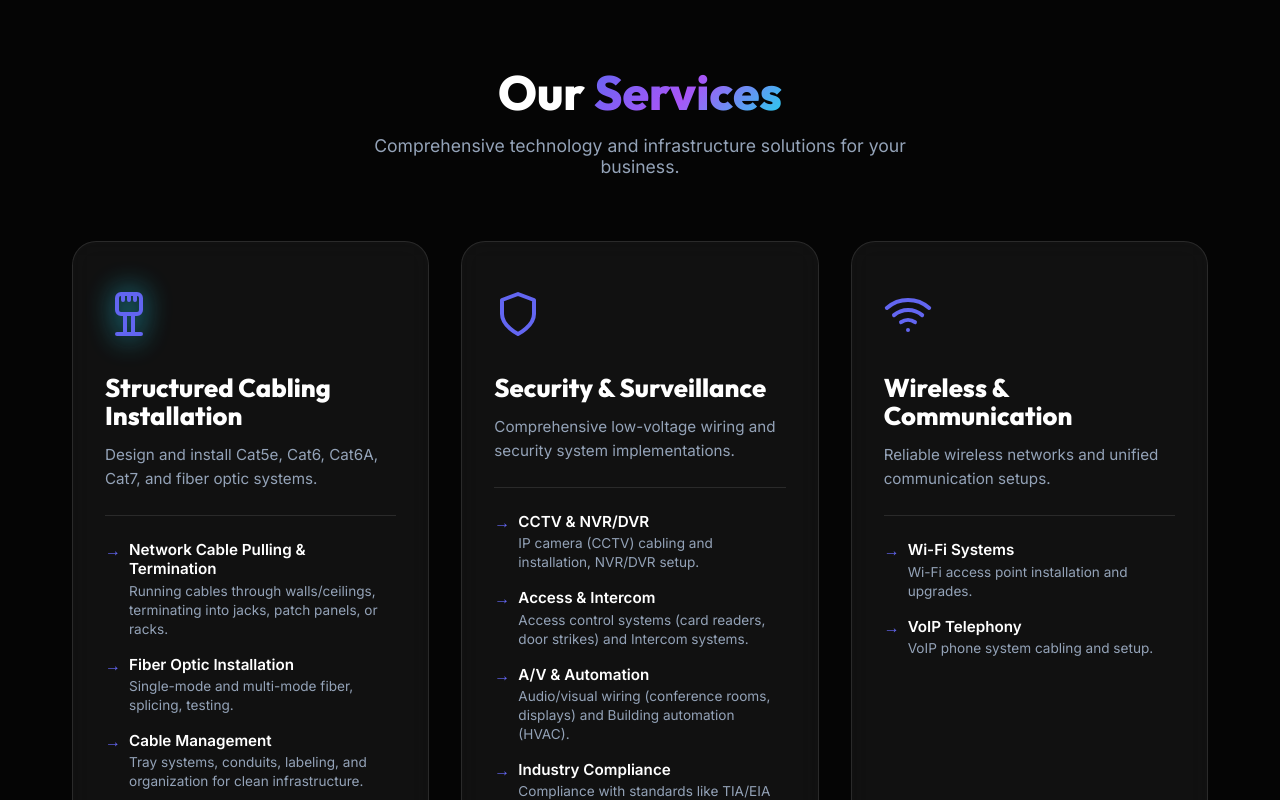
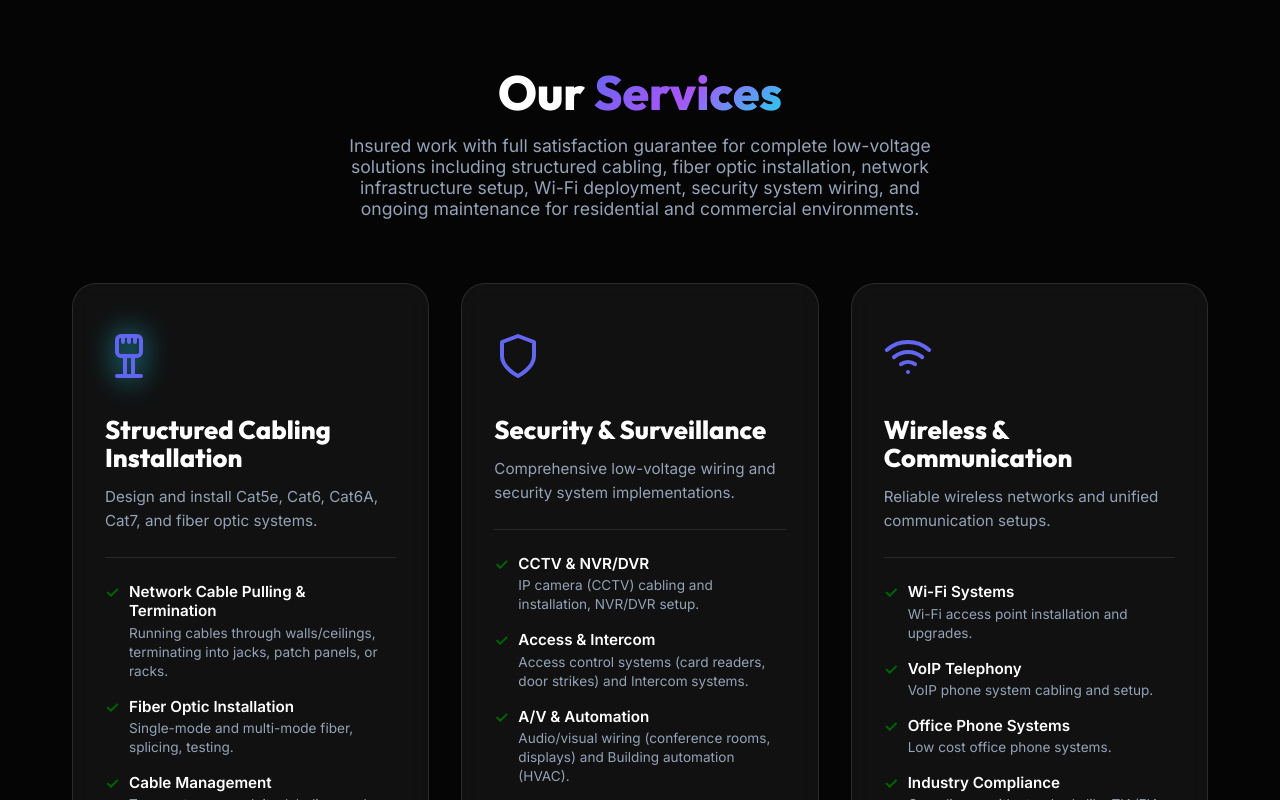
Before and after one commit to normandakh-dev/ultimatetechbc.ca, a Next.js app: page / in a window 1280 px wide. Shown: the part 760-1560 px from the top of the page. Built offline with nearby package versions, Linux system fonts and the light colour scheme; no server answers.

Commit message:
Update Services text and checkmarks

```diff
--- a/src/components/Services.tsx
+++ b/src/components/Services.tsx
@@ -33,7 +33,8 @@ const services = [
     items: [
       { name: "Network Cable Pulling & Termination", detail: "Running cables through walls/ceilings, terminating into jacks, patch panels, or racks." },
       { name: "Fiber Optic Installation", detail: "Single-mode and multi-mode fiber, splicing, testing." },
-      { name: "Cable Management", detail: "Tray systems, conduits, labeling, and organization for clean infrastructure." }
+      { name: "Cable Management", detail: "Tray systems, conduits, labeling, and organization for clean infrastructure." },
+      { name: "Industry Compliance", detail: "Compliance with standards like TIA/EIA and BICSI." }
     ]
   },
   {
@@ -53,7 +54,9 @@ const services = [
     icon: <WifiIcon />,
     items: [
       { name: "Wi-Fi Systems", detail: "Wi-Fi access point installation and upgrades." },
-      { name: "VoIP Telephony", detail: "VoIP phone system cabling and setup." }
+      { name: "VoIP Telephony", detail: "VoIP phone system cabling and setup." },
+      { name: "Office Phone Systems", detail: "Low cost office phone systems." },
+      { name: "Industry Compliance", detail: "Compliance with standards like TIA/EIA and BICSI." }
     ]
   }
 ];
@@ -65,7 +68,7 @@ export default function Services() {
         <div className="section-header">
           <h2 className="section-title text-center">Our <span className="gradient-text">Services</span></h2>
           <p className="section-subtitle text-center">
-            Comprehensive technology and infrastructure solutions for your business.
+            Insured work with full satisfaction guarantee for complete low-voltage solutions including structured cabling, fiber optic installation, network infrastructure setup, Wi-Fi deployment, security system wiring, and ongoing maintenance for residential and commercial environments.
           </p>
         </div>
 
@@ -171,10 +174,10 @@ export default function Services() {
         }
 
         .service-list li::before {
-          content: '→';
+          content: '✓';
           position: absolute;
           left: 0;
-          color: var(--primary);
+          color: #006400;
           font-weight: bold;
         }
 
```
